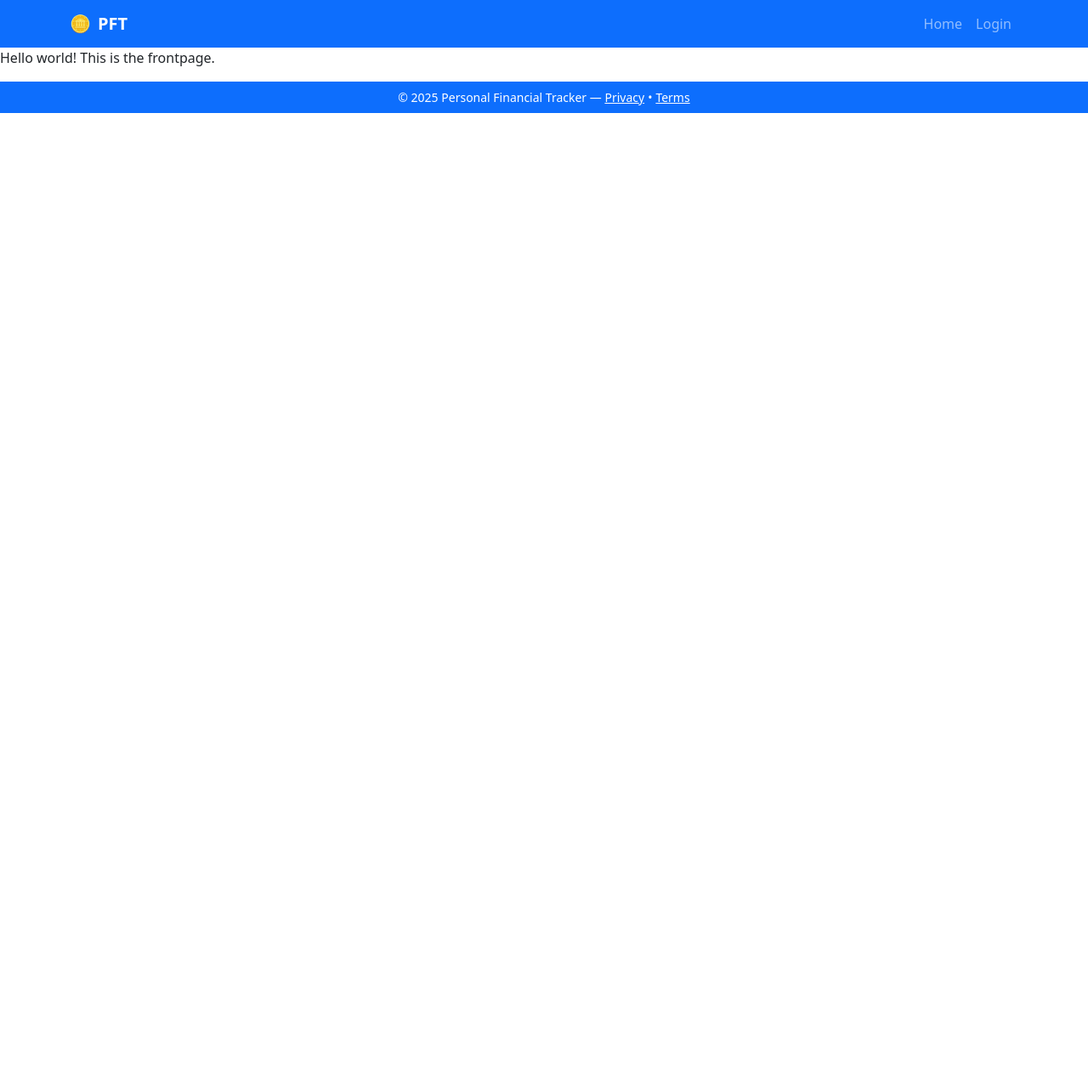
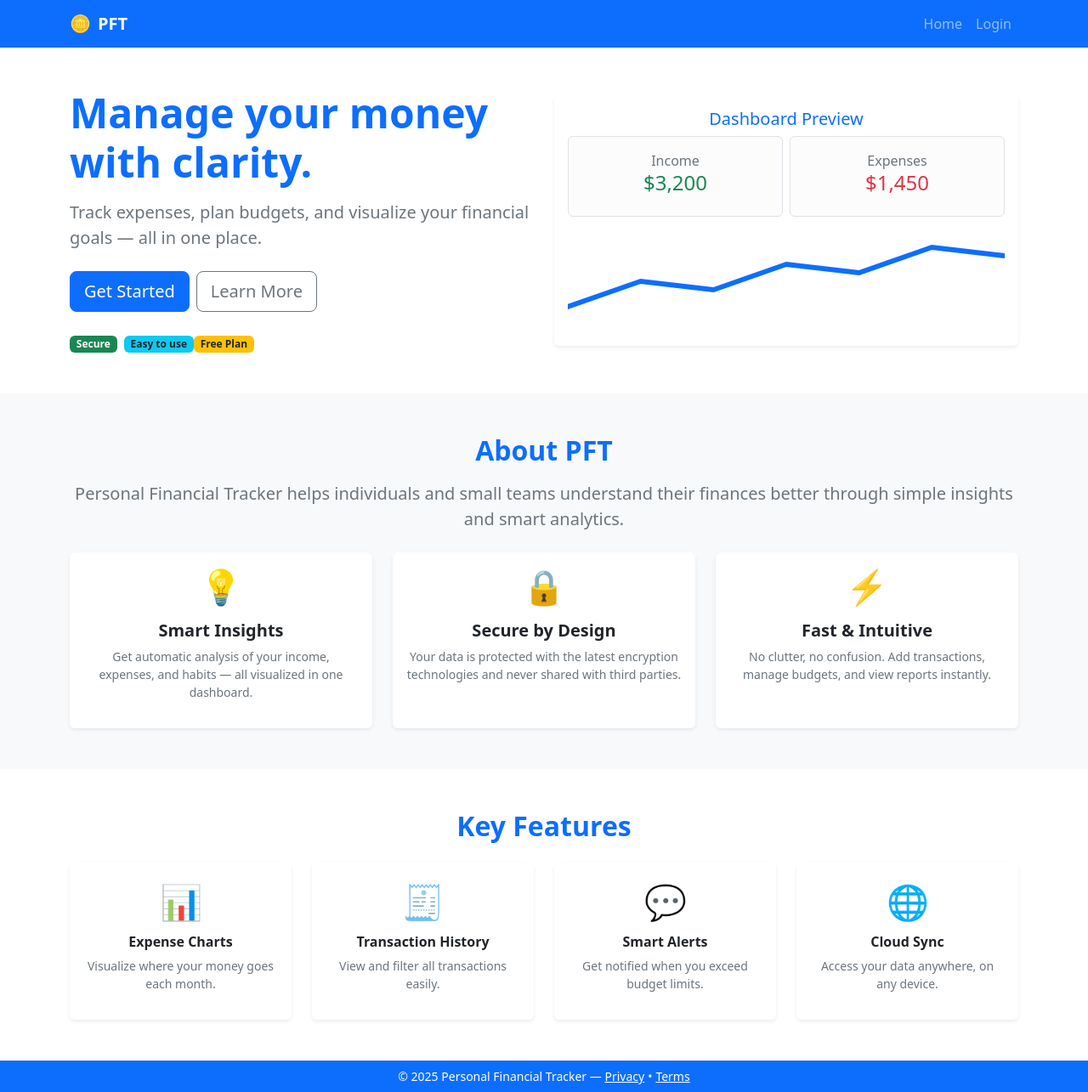
Before and after one commit to TomH35/personal-finance-tracker, a Vue app in the folder frontend/: page / in a window 1280 px wide. Shown: the whole page at 85% size. Before the commit the page ends 800 px from the top, so only its background shows below. Built offline with nearby package versions, Linux system fonts and the light colour scheme.

Commit message:
Created Frontpage View

```diff
--- a/frontend/src/views/FrontpageView.vue
+++ b/frontend/src/views/FrontpageView.vue
@@ -1,7 +1,154 @@
 <template>
-  <main>
-    <p>Hello world! This is the frontpage.</p>
-  </main>
+  <div>
+
+
+    <main class="bg-light">
+      <!-- Hero Section -->
+      <section class="bg-white py-5">
+        <div class="container">
+          <div class="row align-items-center">
+            <div class="col-lg-6 mb-4 mb-lg-0">
+              <h1 class="display-5 fw-bold mb-3 text-primary">Manage your money with clarity.</h1>
+              <p class="lead text-secondary mb-4">
+                Track expenses, plan budgets, and visualize your financial goals — all in one place.
+              </p>
+              <div class="mb-4">
+                <a class="btn btn-primary btn-lg me-2" href="#">Get Started</a>
+                <a class="btn btn-outline-secondary btn-lg" href="#features">Learn More</a>
+              </div>
+              <div>
+                <span class="badge bg-success me-2">Secure</span>
+                <span class="badge bg-info text-dark">Easy to use</span>
+                <span class="badge bg-warning text-dark">Free Plan</span>
+              </div>
+            </div>
+            <div class="col-lg-6 text-center">
+              <div class="card border-0 shadow-sm">
+                <div class="card-body">
+                  <h5 class="card-title text-primary">Dashboard Preview</h5>
+                  <div class="row g-2">
+                    <div class="col-6">
+                      <div class="p-3 border rounded bg-light-subtle">
+                        <div class="fs-6 text-secondary">Income</div>
+                        <div class="h4 text-success">$3,200</div>
+                      </div>
+                    </div>
+                    <div class="col-6">
+                      <div class="p-3 border rounded bg-light-subtle">
+                        <div class="fs-6 text-secondary">Expenses</div>
+                        <div class="h4 text-danger">$1,450</div>
+                      </div>
+                    </div>
+                  </div>
+                  <div class="mt-3">
+                    <svg width="100%" height="120" viewBox="0 0 600 120" preserveAspectRatio="none">
+                      <polyline points="0,90 100,60 200,70 300,40 400,50 500,20 600,30"
+                                fill="none" stroke="#0d6efd" stroke-width="6" stroke-linecap="round"/>
+                    </svg>
+                  </div>
+                </div>
+              </div>
+            </div>
+          </div>
+        </div>
+      </section>
+
+      <!-- About -->
+      <section id="about" class="py-5 bg-light">
+        <div class="container text-center">
+          <h2 class="fw-bold text-primary mb-3">About PFT</h2>
+          <p class="lead text-secondary mb-4">
+            Personal Financial Tracker helps individuals and small teams understand their finances better through simple insights and smart analytics.
+          </p>
+          <div class="row g-4">
+            <div class="col-md-4">
+              <div class="card border-0 shadow-sm h-100">
+                <div class="card-body">
+                  <div class="display-6 text-primary mb-3">💡</div>
+                  <h5 class="fw-semibold">Smart Insights</h5>
+                  <p class="text-secondary small">Get automatic analysis of your income, expenses, and habits — all visualized in one dashboard.</p>
+                </div>
+              </div>
+            </div>
+            <div class="col-md-4">
+              <div class="card border-0 shadow-sm h-100">
+                <div class="card-body">
+                  <div class="display-6 text-success mb-3">🔒</div>
+                  <h5 class="fw-semibold">Secure by Design</h5>
+                  <p class="text-secondary small">Your data is protected with the latest encryption technologies and never shared with third parties.</p>
+                </div>
+              </div>
+            </div>
+            <div class="col-md-4">
+              <div class="card border-0 shadow-sm h-100">
+                <div class="card-body">
+                  <div class="display-6 text-warning mb-3">⚡</div>
+                  <h5 class="fw-semibold">Fast & Intuitive</h5>
+                  <p class="text-secondary small">No clutter, no confusion. Add transactions, manage budgets, and view reports instantly.</p>
+                </div>
+              </div>
+            </div>
+          </div>
+        </div>
+      </section>
+
+      <!-- Features -->
+      <section id="features" class="py-5 bg-white">
+        <div class="container text-center">
+          <h2 class="fw-bold text-primary mb-4">Key Features</h2>
+          <div class="row g-4">
+            <div class="col-md-3">
+              <div class="card border-0 shadow-sm h-100">
+                <div class="card-body">
+                  <div class="fs-1 text-primary mb-2">📊</div>
+                  <h6 class="fw-semibold">Expense Charts</h6>
+                  <p class="small text-secondary">Visualize where your money goes each month.</p>
+                </div>
+              </div>
+            </div>
+            <div class="col-md-3">
+              <div class="card border-0 shadow-sm h-100">
+                <div class="card-body">
+                  <div class="fs-1 text-success mb-2">🧾</div>
+                  <h6 class="fw-semibold">Transaction History</h6>
+                  <p class="small text-secondary">View and filter all transactions easily.</p>
+                </div>
+              </div>
+            </div>
+            <div class="col-md-3">
+              <div class="card border-0 shadow-sm h-100">
+                <div class="card-body">
+                  <div class="fs-1 text-warning mb-2">💬</div>
+                  <h6 class="fw-semibold">Smart Alerts</h6>
+                  <p class="small text-secondary">Get notified when you exceed budget limits.</p>
+                </div>
+              </div>
+            </div>
+            <div class="col-md-3">
+              <div class="card border-0 shadow-sm h-100">
+                <div class="card-body">
+                  <div class="fs-1 text-danger mb-2">🌐</div>
+                  <h6 class="fw-semibold">Cloud Sync</h6>
+                  <p class="small text-secondary">Access your data anywhere, on any device.</p>
+                </div>
+              </div>
+            </div>
+          </div>
+        </div>
+      </section>
+
+      <!-- Footer -->
+
+    </main>
+  </div>
 </template>
 
-<script setup></script>
+<script setup>
+// No component logic required for static frontpage at the moment.
+</script>
+
+<style scoped>
+/* Minor local adjustments and fallbacks */
+.bg-light-subtle { background-color: #f8fafc; }
+.card .card-body svg { display: block; }
+</style>
```
